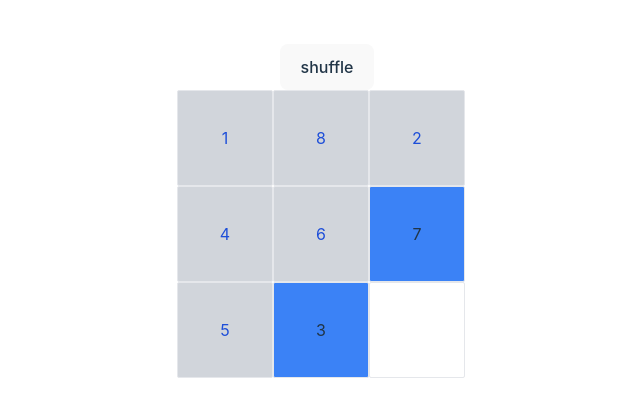
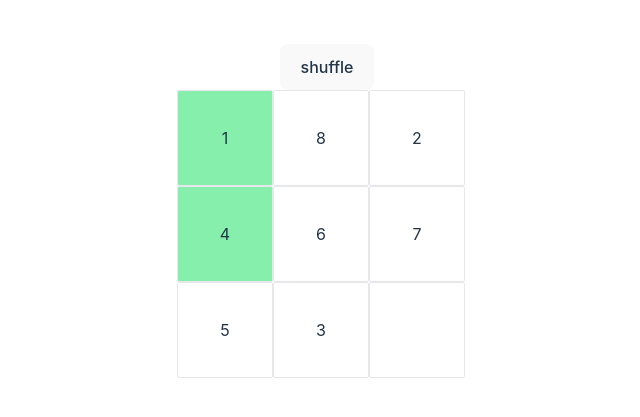
Before and after one commit to HubertTGit/sliding-puzzle, a React (Vite) app: page / in a window 1280 px wide. Shown: the part 189-606 px from the top of the page, without its empty margins (313-953 px from the left). Built offline with nearby package versions, Linux system fonts and the light colour scheme.

Commit message:
set win state

```diff
--- a/src/App.tsx
+++ b/src/App.tsx
@@ -1,4 +1,4 @@
-import { useState } from 'react';
+import { useEffect, useState } from 'react';
 import './App.css';
 import Puzzle from './Puzzle';
 import {
@@ -10,33 +10,33 @@ import {
 
 function App() {
   const [pieces, setPieces] = useState(initialPuzzle);
+  const [win, setWin] = useState(false);
+
+  useEffect(() => {
+    if (pieces.every((p, i) => p.originalPosition === i)) {
+      setWin(true);
+    }
+  }, [pieces]);
 
   function rearrangeAdjacentCards(idx: number) {
     const emptyIndex = findEmptyIndex(pieces);
-    // swap the empty card with the clicked card
     const newPuzzle = [...pieces];
     [newPuzzle[idx], newPuzzle[emptyIndex]] = [
       newPuzzle[emptyIndex],
       newPuzzle[idx],
     ];
+    setPieces(setAdjacentCards(newPuzzle));
+  }
 
-    //set the adjacent cards
-    const _moved = setAdjacentCards(newPuzzle);
-
-    //set the new state
-    setPieces(_moved);
+  function shuffleAndSetAdjacentCards(pieces: typeof initialPuzzle) {
+    const shuffled = shuffleArray(pieces);
+    return setAdjacentCards(shuffled);
   }
 
   return (
     <main>
-      <button
-        onClick={() =>
-          setPieces((pieces) => {
-            const shuffled = shuffleArray(pieces);
-            return setAdjacentCards(shuffled);
-          })
-        }
-      >
+      <h1>{win && 'you have won 🎉🤡'}</h1>
+      <button onClick={() => setPieces(shuffleAndSetAdjacentCards)}>
         shuffle
       </button>
       <Puzzle puzzle={pieces} onClick={rearrangeAdjacentCards} />
--- a/src/Card.tsx
+++ b/src/Card.tsx
@@ -13,11 +13,9 @@ export default function Card({ card, onCardClick, index }: CardProps) {
           onCardClick(index);
         }
       }}
-      className={`w-24 h-24 flex justify-center items-center border rounded-sm ${
-        card.isEnabled
-          ? 'bg-blue-500 cursor-pointer'
-          : 'bg-gray-300 text-blue-700'
-      } ${card.isEmpty && 'bg-transparent'}`}
+      className={`w-24 h-24 flex justify-center items-center border rounded-sm  ${
+        card.isEmpty && 'bg-transparent'
+      } ${card.originalPosition === index && 'bg-green-300'}`}
     >
       {card.isEmpty ? '' : card.originalPosition + 1}
     </div>
```
Also changed, not shown: public/cat.jpg (added).
